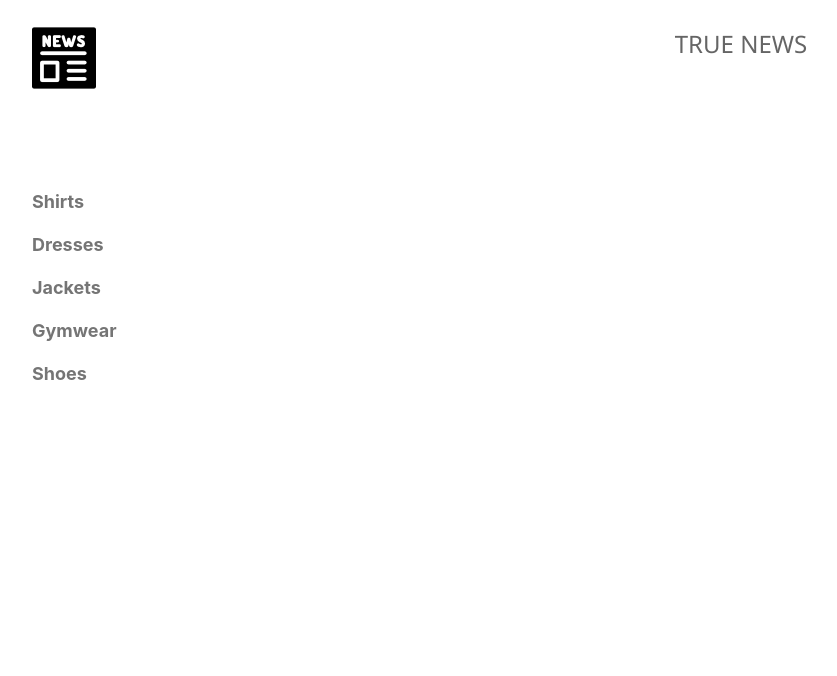
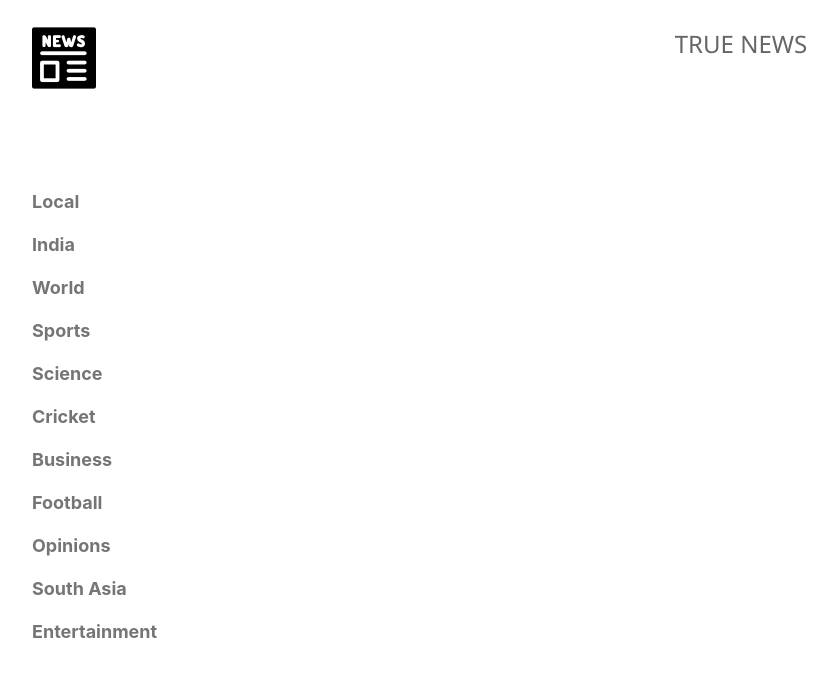
Before and after one commit to hasindusithmin/truenews, a React (Create React App) app: page / in a window 1280 px wide. Shown: the top 676 px of the page, without its empty margins (24-861 px from the left). Built offline with nearby package versions, Linux system fonts and the light colour scheme.

Commit message:
Update Navbar.js

```diff
--- a/src/components/Navbar.js
+++ b/src/components/Navbar.js
@@ -23,11 +23,17 @@ export default function Navbar() {
           </h3>
         </div>
         <div className="w3-padding-64 w3-large w3-text-grey" style={{fontWeight:'bold'}}>
-          <button className="w3-bar-item w3-button">Shirts</button>
-          <button className="w3-bar-item w3-button">Dresses</button>
-          <button className="w3-bar-item w3-button">Jackets</button>
-          <button className="w3-bar-item w3-button">Gymwear</button>
-          <button className="w3-bar-item w3-button">Shoes</button>
+          <button className="w3-bar-item w3-button">Local</button>
+          <button className="w3-bar-item w3-button">India</button>
+          <button className="w3-bar-item w3-button">World</button>
+          <button className="w3-bar-item w3-button">Sports</button>
+          <button className="w3-bar-item w3-button">Science</button>
+          <button className="w3-bar-item w3-button">Cricket</button>
+          <button className="w3-bar-item w3-button">Business</button>
+          <button className="w3-bar-item w3-button">Football</button>
+          <button className="w3-bar-item w3-button">Opinions</button>
+          <button className="w3-bar-item w3-button">South Asia</button>
+          <button className="w3-bar-item w3-button">Entertainment</button>
         </div>
       </nav>
       <header className="w3-bar w3-top w3-hide-large w3-dark-grey w3-xlarge">
```
